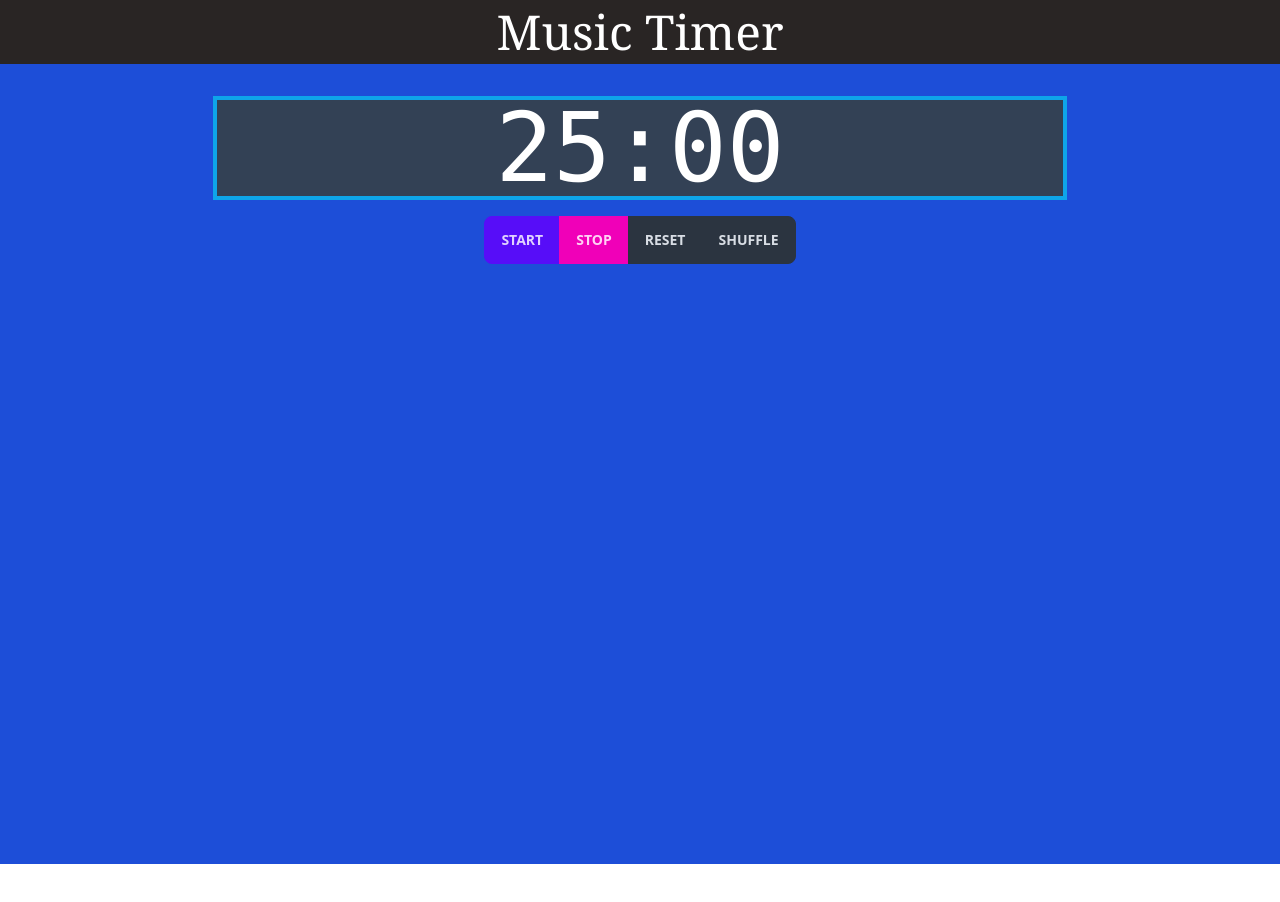
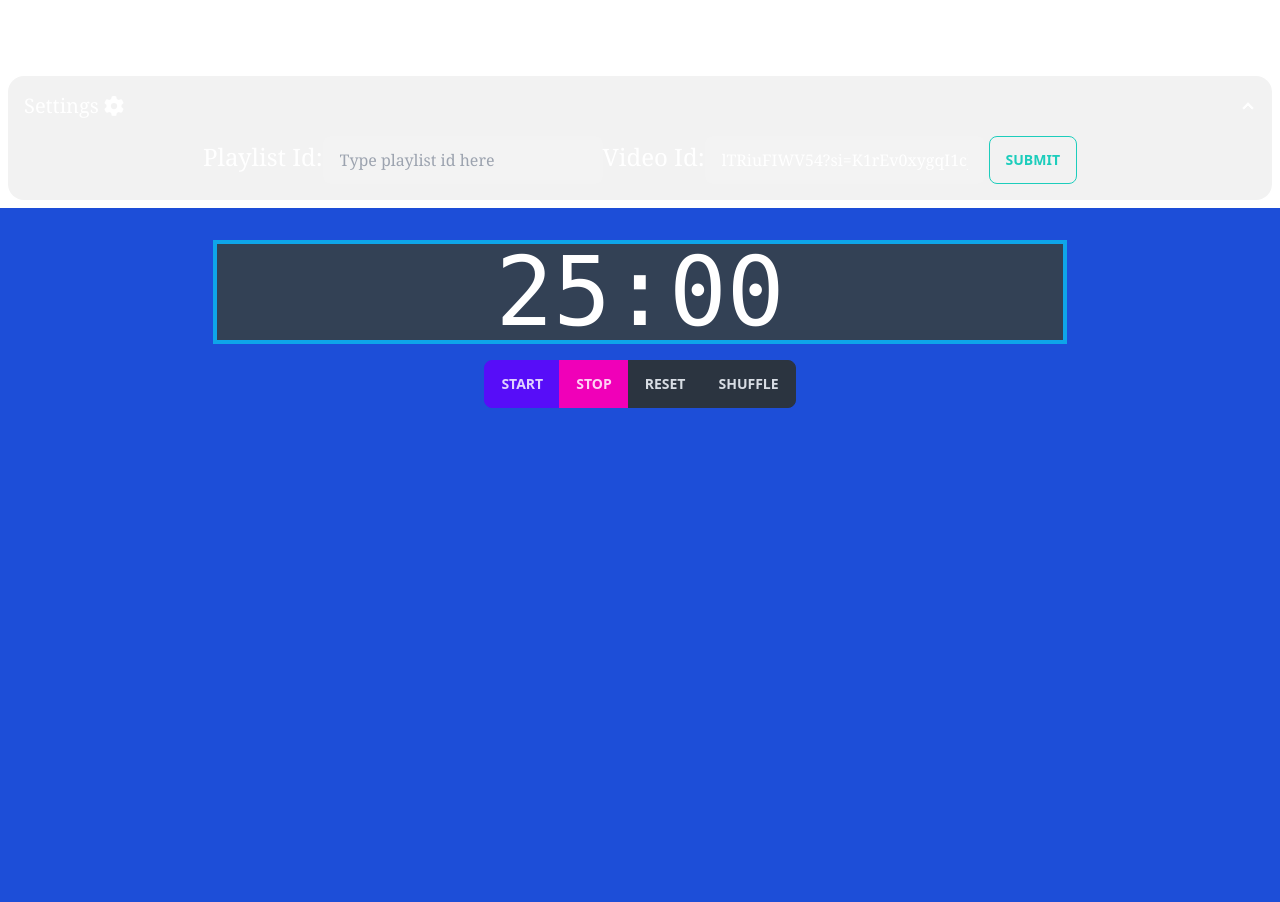
Before and after one commit to dnguy4/music-timer, a React (Create React App) app: page / in a window 1280 px wide. Shown: the top 902 px of the page. Before the commit the page ends 864 px from the top, so only its background shows below. Built offline with nearby package versions, Linux system fonts and the light colour scheme.

Commit message:
add fa icons and way to change vids

```diff
--- a/package.json
+++ b/package.json
@@ -3,6 +3,9 @@
   "version": "0.1.0",
   "private": true,
   "dependencies": {
+    "@fortawesome/fontawesome-svg-core": "^6.4.2",
+    "@fortawesome/free-solid-svg-icons": "^6.4.2",
+    "@fortawesome/react-fontawesome": "^0.2.0",
     "@testing-library/jest-dom": "^5.17.0",
     "@testing-library/react": "^13.4.0",
     "@testing-library/user-event": "^13.5.0",
--- a/src/pages/Home.tsx
+++ b/src/pages/Home.tsx
@@ -1,12 +1,77 @@
-import { useState } from "react";
+import { FormEvent, FormEventHandler, useState } from "react";
 import CountdownApp from "src/components/timerDate";
+import { FontAwesomeIcon } from "@fortawesome/react-fontawesome";
+import { faGear, faInfoCircle } from "@fortawesome/free-solid-svg-icons";
+
+interface ExampleForm extends HTMLFormElement {
+  playlistInput: HTMLInputElement;
+  videoIdInput: HTMLInputElement;
+}
 
 export default function Home() {
-  const videoId = "lTRiuFIWV54?si=K1rEv0xygqI1cJO5";
+  const [playlist, setPlaylist] = useState("");
+  const [videoId, setVideoId] = useState("lTRiuFIWV54?si=K1rEv0xygqI1cJO5");
+
+  const handleSubmit: FormEventHandler<ExampleForm> = (
+    e: FormEvent<HTMLFormElement>
+  ) => {
+    e.preventDefault();
+    const { playlistInput, videoIdInput } = e.currentTarget;
+    // Validate that videoId input belongs to playlist? Or override
+    // Add error message and validate probably
+    // Also strip ID from user's url if possible
+    setPlaylist(playlistInput.value);
+    setVideoId(videoIdInput.value);
+  };
+
   return (
     <div>
-      <div className="text-5xl font-serif text-center bg-stone-800 text-white p-2">
-        Music Timer
+      <div
+        className="text-6xl font-serif sm:text-left text-center
+        space-y-2 bg-base-400 text-white p-2 container mx-auto"
+      >
+        <p>Music Timer</p>
+        <div className="collapse collapse-arrow bg-base-200">
+          <input type="checkbox" defaultChecked />
+          <div className="collapse-title text-xl font-medium w-15">
+            Settings <FontAwesomeIcon icon={faGear} />
+          </div>
+          <form
+            onSubmit={handleSubmit}
+            className="text-2xl flex flex-col md:flex-row
+            justify-center collapse-content"
+          >
+            <label>
+              Playlist Id:
+              <input
+                type="text"
+                className="input input-ghost"
+                defaultValue={playlist}
+                name="playlistInput"
+                placeholder="Type playlist id here"
+              />
+            </label>
+            <label>
+              Video Id:
+              <input
+                type="text"
+                className="input input-ghost"
+                defaultValue={videoId}
+                name="videoIdInput"
+                placeholder="Type video id here"
+              />
+            </label>
+            <button
+              type="submit"
+              className="btn btn-accent btn-outline font-sans sm:ml-1"
+            >
+              Submit
+            </button>
+          </form>
+        </div>
+        {/* <button className="btn">
+          <FontAwesomeIcon icon={faInfoCircle} />
+        </button> */}
       </div>
       <CountdownApp videoId={videoId} playlist="" initialTimeLimit={25 * 60} />
     </div>
```
Also changed, not shown: 2 other files (tests, documents, lock files or other folders).
